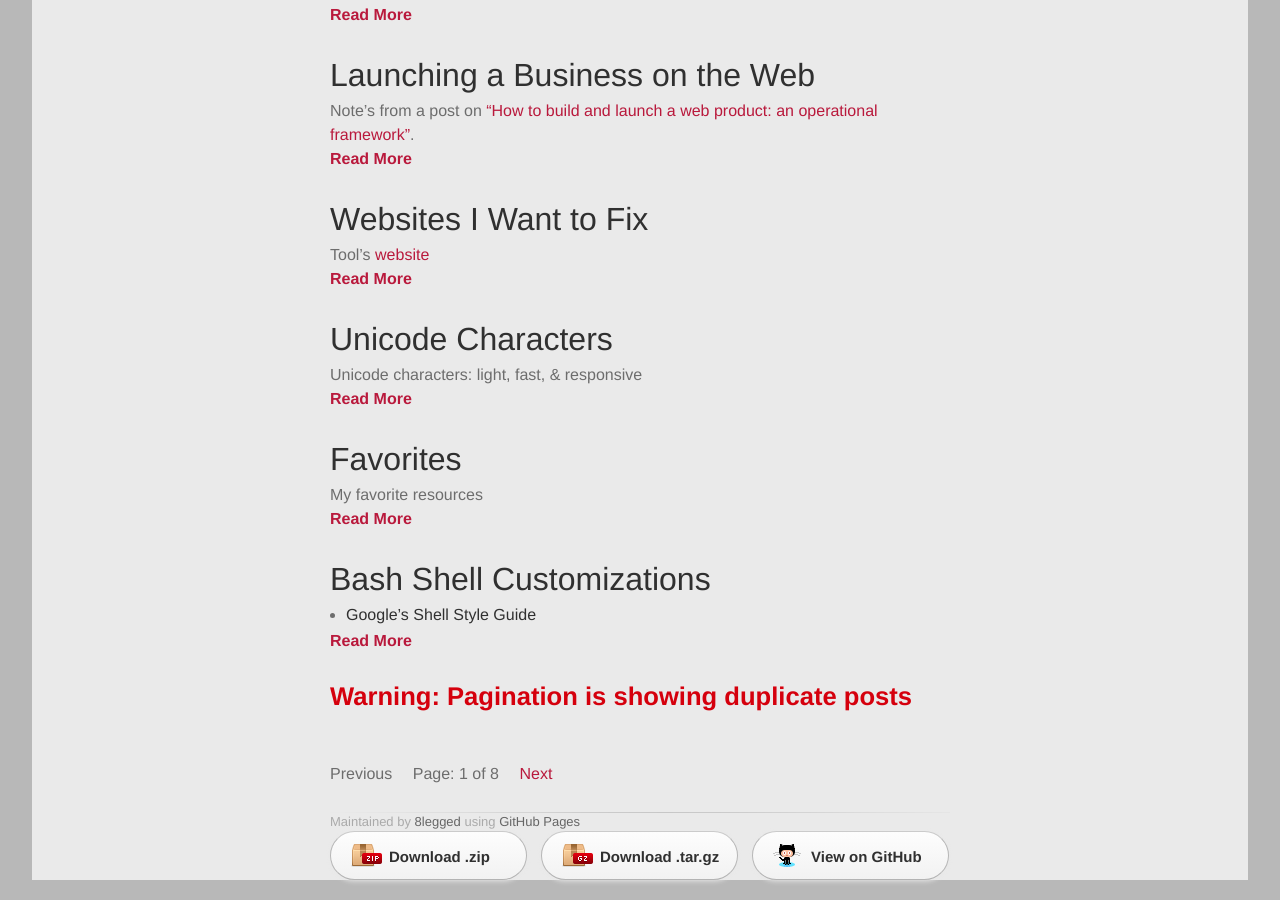
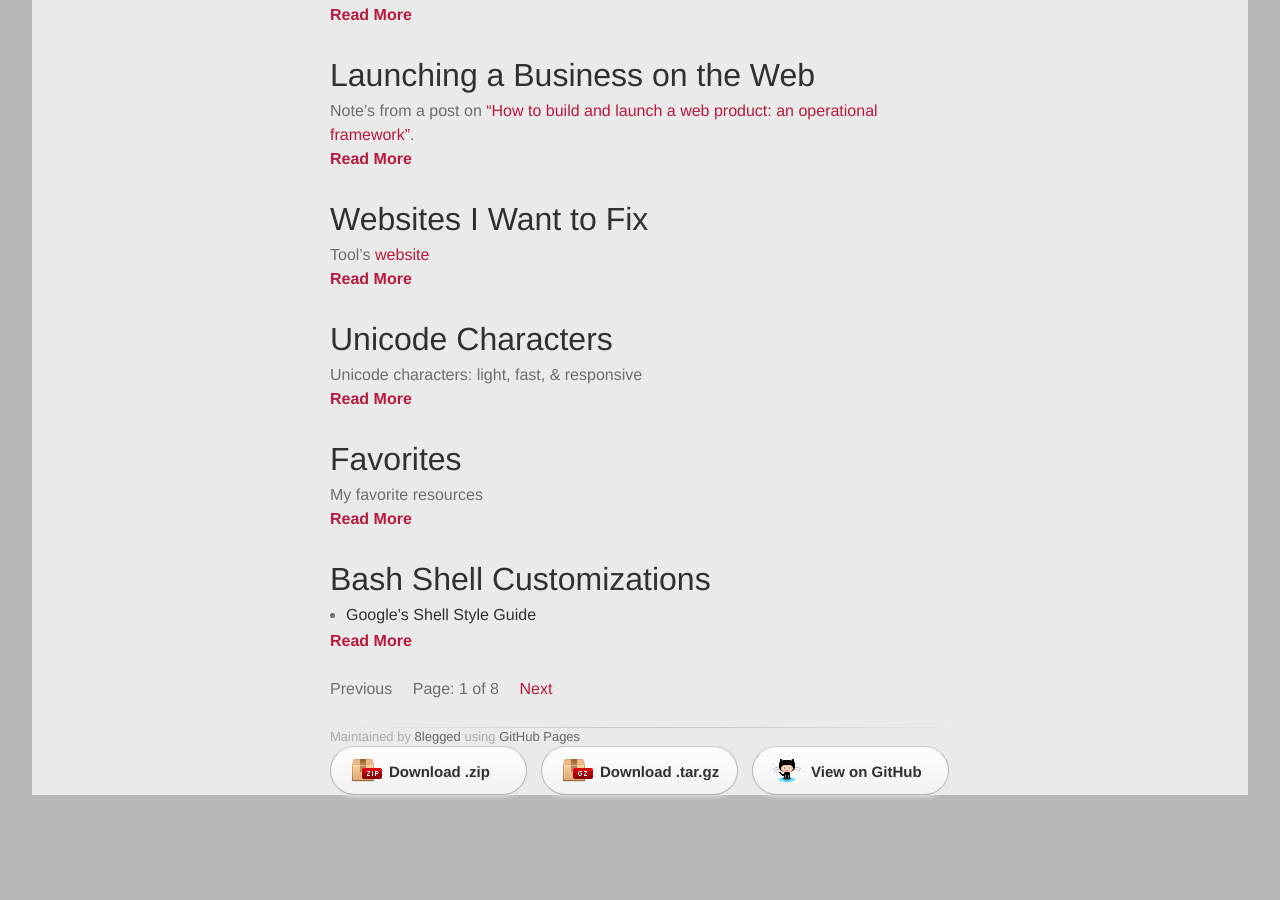
Before and after one commit to 8legged/8legged.github.io, a Jekyll site: the page built from index.html, in a window 1280 px wide and 900 px high, scrolled down 892 px. Built offline with Jekyll 4.4.1, drawn with Linux system fonts in a browser that asks for light colours; nearby versions of some CDN libraries; some web fonts are replaced; a script that is not in the unit is left out; the list of posts is cut into pages by our own code; after the commit the page ends 1707 px from its top, so only the background shows below that.

Commit message:
Remove missed pagination warning

```diff
--- a/_includes/pagination.html
+++ b/_includes/pagination.html
@@ -1,6 +1,5 @@
  <!-- Pagination links -->
  <div class="pagination">
-     <h3>Warning: Pagination is showing duplicate posts<br /><br /></h3>
    {% if paginator.previous_page %}
      <a href="{{ paginator.previous_page_path }}" class="previous">Previous</a>
    {% else %}
```
